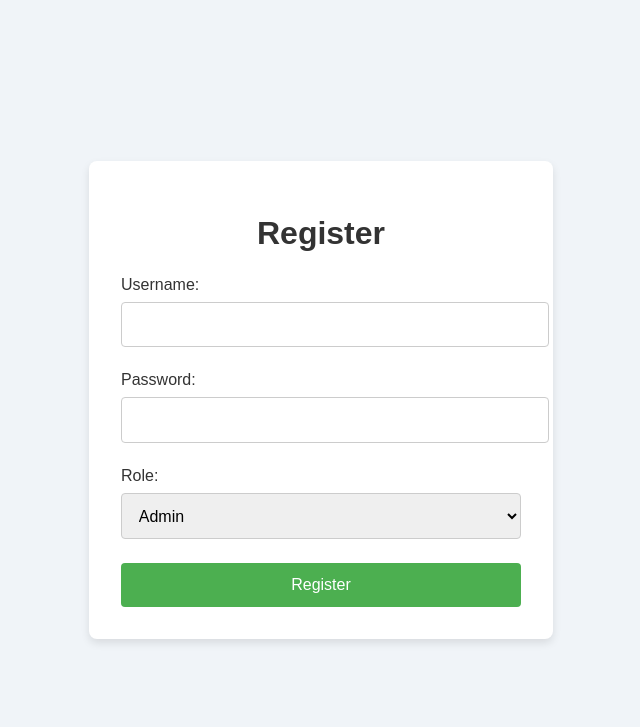
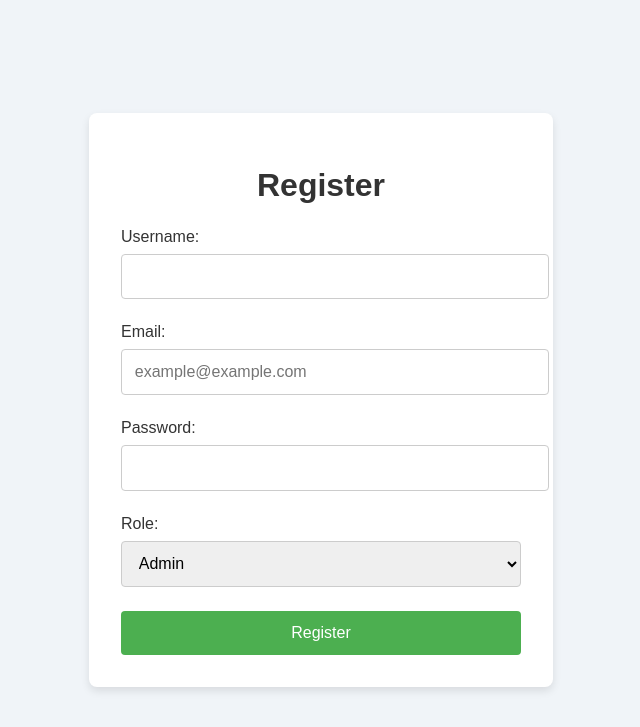
Before and after one commit to datech-dev/Mehta_workflow, a Flask app: page /register in a window 1280 px wide. Shown: the top 727 px of the page, without its empty margins (319-959 px from the left). Run offline with Flask 3, Linux system fonts and the light colour scheme.

Commit message:
Update register.html

```diff
--- a/templates/register.html
+++ b/templates/register.html
@@ -70,6 +70,9 @@
             <label for="username">Username:</label>
             <input type="text" id="username" name="username" required>
 
+            <label for="email">Email:</label>
+            <input type="email" id="email" name="email" placeholder="example@example.com" required>
+
             <label for="password">Password:</label>
             <input type="password" id="password" name="password" required>
 
```
